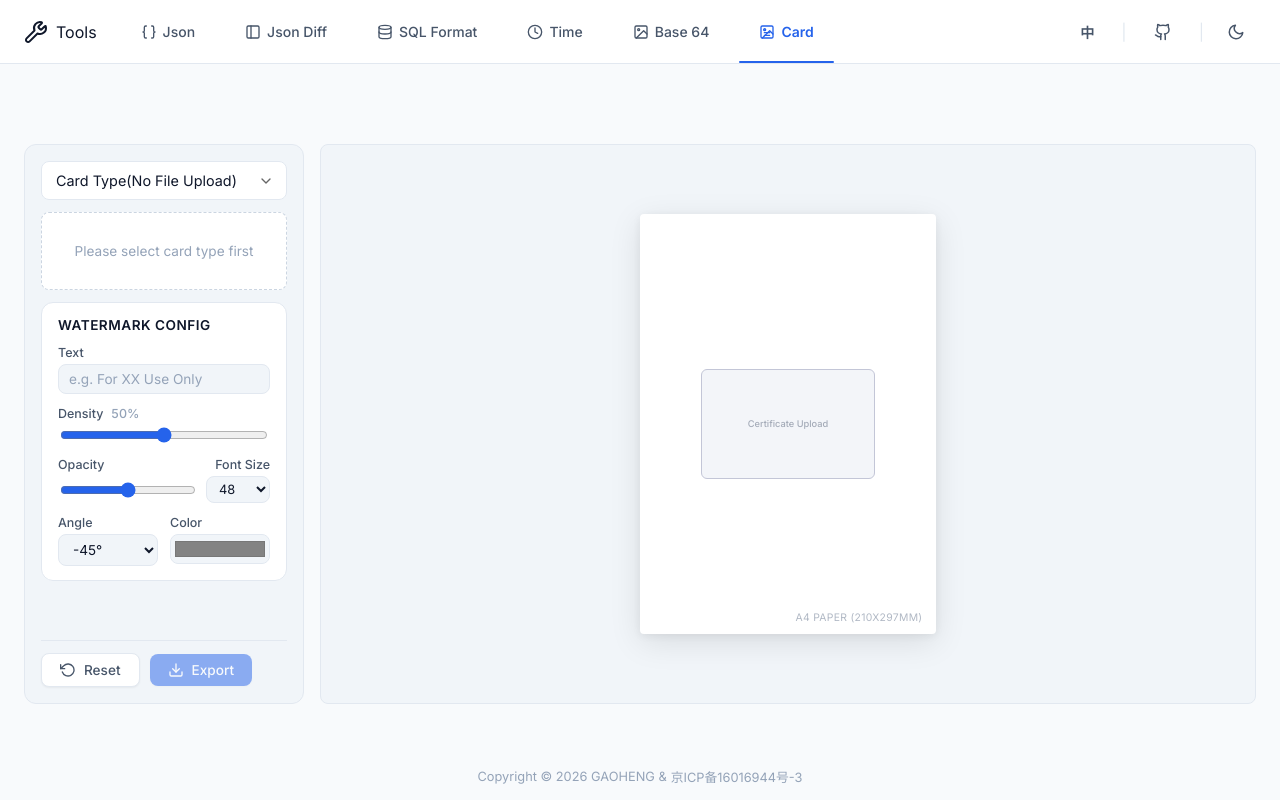
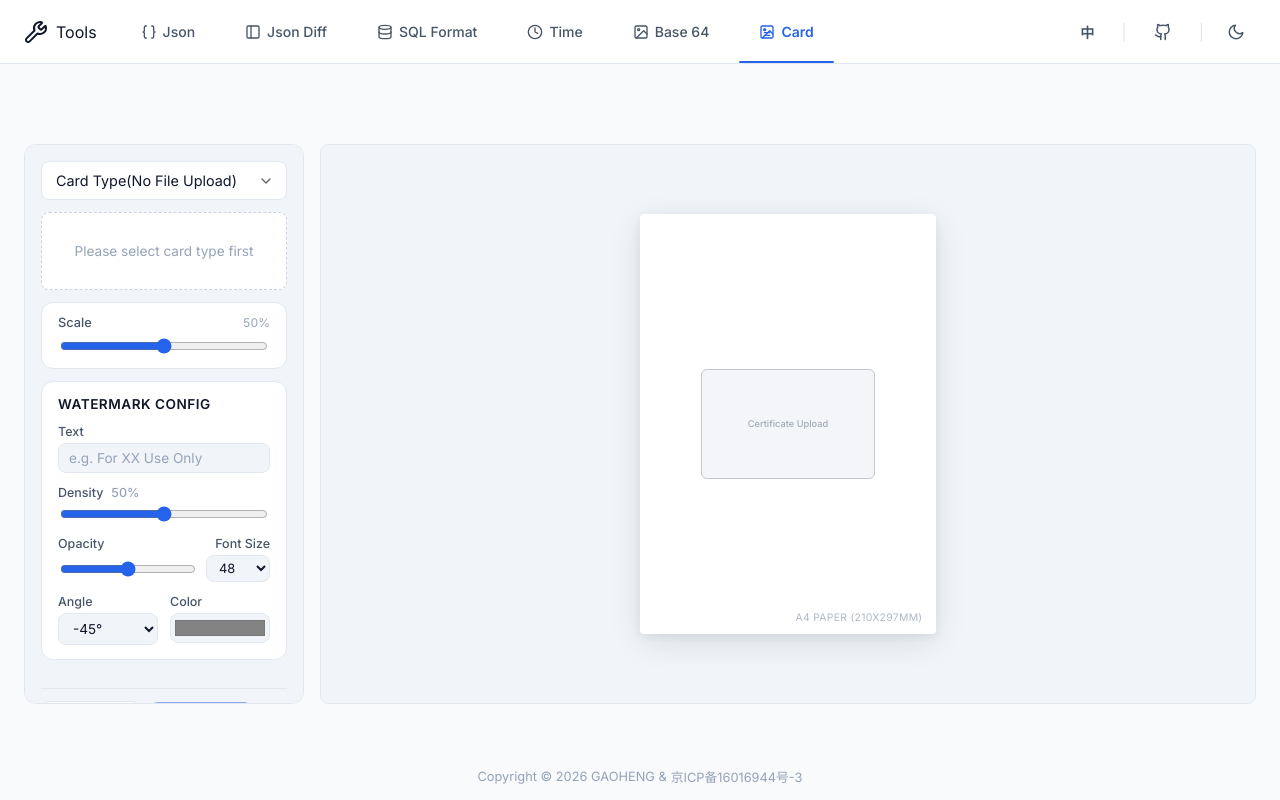
Before and after one commit to youmikuang/tool, a Vue app: page /card in a window 1280 px wide. Built offline with nearby package versions, Linux system fonts and the light colour scheme.

Commit message:
add scale for image

```diff
--- a/src/components/image/WatermarkPanel.vue
+++ b/src/components/image/WatermarkPanel.vue
@@ -89,6 +89,8 @@ const densityPercent = computed(() => Math.round(density.value * 100))
           />
         </div>
       </div>
+
+      <!-- Scale on A4 removed: moved to upload area below -->
 
       <!-- Opacity + Size row -->
       <div class="config-item">
--- a/src/i18n/index.ts
+++ b/src/i18n/index.ts
@@ -140,6 +140,7 @@ const messages = {
     color: 'Color',
     angle: 'Angle',
     density: 'Density',
+    scale: 'Scale',
     a4Paper: 'A4 PAPER (210X297MM)',
     watermarkConfig: 'Watermark Config',
     position_tile: 'Tile',
@@ -297,6 +298,7 @@ const messages = {
     color: '颜色',
     angle: '倾斜度',
     density: '密度',
+    scale: '缩放',
     a4Paper: 'A4 纸 (210X297MM)',
     watermarkConfig: '水印配置',
     position_tile: '平铺',
--- a/src/utils/imageUtils.ts
+++ b/src/utils/imageUtils.ts
@@ -351,31 +351,28 @@ export function cropImage(image: HTMLImageElement, config: CropConfig): Promise<
 // Core: Apply Watermark
 // ============================================================
 
-export async function applyWatermark(imageBlob: Blob, config: WatermarkConfig): Promise<Blob> {
-  const img = await blobToImage(imageBlob)
+// Render a transparent watermark overlay sized to (width × height).
+// The overlay only depends on the watermark config and canvas size — it is
+// independent of the underlying image, so it can be cached and reused when
+// only the image layout (e.g. zoom) changes.
+export async function createWatermarkOverlay(
+  width: number,
+  height: number,
+  config: WatermarkConfig,
+): Promise<HTMLCanvasElement> {
   const canvas = document.createElement('canvas')
-  canvas.width = img.naturalWidth
-  canvas.height = img.naturalHeight
+  canvas.width = width
+  canvas.height = height
   const ctx = canvas.getContext('2d')
 
   if (!ctx) {
     throw new Error('Canvas 2D context not available')
   }
 
-  // Draw original image
-  ctx.drawImage(img, 0, 0)
-
-  // If watermark text is empty, return original image
   if (!config.text.trim()) {
-    return new Promise((resolve, reject) => {
-      canvas.toBlob((blob) => {
-        if (blob) resolve(blob)
-        else reject(new Error('Failed to create blob'))
-      }, 'image/png')
-    })
+    return canvas
   }
 
-  // Setup watermark style
   ctx.globalAlpha = config.opacity
   ctx.fillStyle = config.color
   ctx.font = `${config.fontSize}px sans-serif`
@@ -387,7 +384,6 @@ export async function applyWatermark(imageBlob: Blob, config: WatermarkConfig):
   const padding = 20
   const angleRad = (config.angle * Math.PI) / 180
 
-  // Helper to draw rotated text at a point (use ctxCtx to satisfy TS null-narrowing in closure)
   const drawRotatedText = (cx: CanvasRenderingContext2D, x: number, y: number) => {
     cx.save()
     cx.translate(x, y)
@@ -407,17 +403,15 @@ export async function applyWatermark(imageBlob: Blob, config: WatermarkConfig):
       const factor = 1.5 + (1 - config.density) * 26.5
       const gapX = config.fontSize * factor
       const gapY = config.fontSize * factor
-      for (let y = gapY / 2; y < canvas.height; y += gapY) {
-        for (let x = gapX / 2; x < canvas.width; x += gapX) {
+      for (let y = gapY / 2; y < height; y += gapY) {
+        for (let x = gapX / 2; x < width; x += gapX) {
           drawRotatedText(ctx, x, y)
         }
       }
       break
     }
     case 'center': {
-      const cx = canvas.width / 2
-      const cy = canvas.height / 2
-      drawRotatedText(ctx, cx, cy)
+      drawRotatedText(ctx, width / 2, height / 2)
       break
     }
     case 'topLeft': {
@@ -425,21 +419,40 @@ export async function applyWatermark(imageBlob: Blob, config: WatermarkConfig):
       break
     }
     case 'topRight': {
-      drawRotatedText(ctx, canvas.width - textWidth / 2 - padding, padding + textHeight / 2)
+      drawRotatedText(ctx, width - textWidth / 2 - padding, padding + textHeight / 2)
       break
     }
     case 'bottomLeft': {
-      drawRotatedText(ctx, padding + textWidth / 2, canvas.height - textHeight / 2 - padding)
+      drawRotatedText(ctx, padding + textWidth / 2, height - textHeight / 2 - padding)
       break
     }
     case 'bottomRight': {
-      drawRotatedText(
-        ctx,
-        canvas.width - textWidth / 2 - padding,
-        canvas.height - textHeight / 2 - padding,
-      )
+      drawRotatedText(ctx, width - textWidth / 2 - padding, height - textHeight / 2 - padding)
       break
     }
+  }
+
+  return canvas
+}
+
+// Apply a watermark on top of an existing image blob (used for export).
+export async function applyWatermark(imageBlob: Blob, config: WatermarkConfig): Promise<Blob> {
+  const img = await blobToImage(imageBlob)
+  const canvas = document.createElement('canvas')
+  canvas.width = img.naturalWidth
+  canvas.height = img.naturalHeight
+  const ctx = canvas.getContext('2d')
+
+  if (!ctx) {
+    throw new Error('Canvas 2D context not available')
+  }
+
+  // Draw original image
+  ctx.drawImage(img, 0, 0)
+
+  if (config.text.trim()) {
+    const overlay = await createWatermarkOverlay(canvas.width, canvas.height, config)
+    ctx.drawImage(overlay, 0, 0)
   }
 
   return new Promise((resolve, reject) => {
@@ -512,7 +525,19 @@ const MAX_UPSCALE = 2
 // Compose one or more image blobs onto a fixed A4 canvas (white background).
 // For double-sided, front is placed in the upper half, back in the lower half.
 // Images are scaled down to fit when needed, but never scaled up.
-export async function composeOnA4(images: Blob[], isDoubleSided: boolean): Promise<Blob> {
+// `imageScale` (0..1) shrinks/enlarges the rendered image's footprint on the
+// A4 sheet relative to the default (0.5 ≈ default sizing).
+// Compose one or more image blobs onto a fixed A4 canvas (white background)
+// and return the raw canvas. Returning the canvas lets callers (e.g. the live
+// preview) draw additional layers (watermark overlay) without an extra
+// encode→decode round-trip on the huge 2480×3508 bitmap.
+export async function composeOnA4Canvas(
+  images: Blob[],
+  isDoubleSided: boolean,
+  imageScale = 0.5,
+): Promise<HTMLCanvasElement> {
+  // Keep imageScale within a sane range (10%..150% of default footprint).
+  const s = Math.max(0.1, Math.min(1.5, imageScale))
   const canvas = document.createElement('canvas')
   canvas.width = A4_WIDTH
   canvas.height = A4_HEIGHT
@@ -531,12 +556,7 @@ export async function composeOnA4(images: Blob[], isDoubleSided: boolean): Promi
   ctx.fillRect(0, 0, A4_WIDTH, A4_HEIGHT)
 
   if (images.length === 0) {
-    return new Promise((resolve, reject) => {
-      canvas.toBlob((blob) => {
-        if (blob) resolve(blob)
-        else reject(new Error('Failed to create blob'))
-      }, 'image/png')
-    })
+    return canvas
   }
 
   const loadedImages = await Promise.all(images.map((b) => blobToImage(b)))
@@ -545,8 +565,9 @@ export async function composeOnA4(images: Blob[], isDoubleSided: boolean): Promi
     // Double-sided: front in upper half, back in lower half
     const halfH = A4_HEIGHT / 2
     // Larger target area so the cards appear bigger on the A4 sheet.
-    const cardTargetW = A4_WIDTH
-    const cardTargetH = halfH
+    // `s` scales the footprint on the A4 sheet per the slider.
+    const cardTargetW = A4_WIDTH * s
+    const cardTargetH = halfH * s
 
     // Helper: scale that FILLS the target area (may be > 1 for low-res sources),
     // but capped at MAX_UPSCALE so a tiny source is not stretched absurdly.
@@ -577,8 +598,8 @@ export async function composeOnA4(images: Blob[], isDoubleSided: boolean): Promi
     // For low-res sources, allow upscaling to FILL the target area (capped at
     // MAX_UPSCALE) so they don't look tiny; for high-res sources only downscale.
     const img = loadedImages[0]!
-    const targetW = A4_WIDTH * 0.9
-    const targetH = A4_HEIGHT * 0.8
+    const targetW = A4_WIDTH * 0.9 * s
+    const targetH = A4_HEIGHT * 0.8 * s
     const scale = Math.min(
       targetW / img.naturalWidth,
       targetH / img.naturalHeight,
@@ -589,6 +610,15 @@ export async function composeOnA4(images: Blob[], isDoubleSided: boolean): Promi
     ctx.drawImage(img, (A4_WIDTH - w) / 2, (A4_HEIGHT - h) / 2, w, h)
   }
 
+  return canvas
+}
+
+export async function composeOnA4(
+  images: Blob[],
+  isDoubleSided: boolean,
+  imageScale = 0.5,
+): Promise<Blob> {
+  const canvas = await composeOnA4Canvas(images, isDoubleSided, imageScale)
   return new Promise((resolve, reject) => {
     canvas.toBlob((blob) => {
       if (blob) resolve(blob)
--- a/src/views/ImageTool.vue
+++ b/src/views/ImageTool.vue
@@ -27,6 +27,8 @@ const { t, locale } = useI18n()
 const selectedCardTypeId = ref<string | null>(null)
 const slots = ref<ImageSlot[]>([])
 const watermark = ref<WatermarkConfig>(createDefaultWatermarkConfig())
+const imageScale = ref(0.5) // 0..1, controls rendered image size on the A4 sheet
+const scalePercent = computed(() => Math.round(imageScale.value * 100))
 const isCropping = ref(false)
 const croppingSlotIndex = ref(-1)
 const cropImageDataUrl = ref('')
@@ -210,7 +212,7 @@ async function handleExport() {
 
   try {
     const blobs = activeSlots.map((s) => s.croppedBlob!)
-    const a4Blob = await composeOnA4(blobs, isDoubleSided.value)
+    const a4Blob = await composeOnA4(blobs, isDoubleSided.value, imageScale.value)
     const watermarked = await applyWatermark(a4Blob, watermark.value)
     const timestamp = new Date().toISOString().slice(0, 10)
     const cardType = currentCardType.value
@@ -278,6 +280,26 @@ onUnmounted(() => {
             </div>
           </section>
 
+          <!-- Image scale on A4 (placed under upload area) -->
+          <section class="section scale-section">
+            <div class="config-item">
+              <div class="slider-row">
+                <label class="config-label">{{ $t('scale') }}</label>
+                <span class="config-val">{{ scalePercent }}%</span>
+              </div>
+              <div class="slider-row">
+                <input
+                  type="range"
+                  class="slider"
+                  min="0"
+                  max="100"
+                  :value="scalePercent"
+                  @input="imageScale = Number(($event.target as HTMLInputElement).value) / 100"
+                />
+              </div>
+            </div>
+          </section>
+
           <!-- Watermark Panel -->
           <section class="section">
             <WatermarkPanel v-model="watermark" />
@@ -297,7 +319,12 @@ onUnmounted(() => {
 
         <!-- Right Column: Preview -->
         <div class="right-col">
-          <PreviewArea :slots="slots" :watermark="watermark" :is-double-sided="isDoubleSided" />
+          <PreviewArea
+            :slots="slots"
+            :watermark="watermark"
+            :is-double-sided="isDoubleSided"
+            :image-scale="imageScale"
+          />
         </div>
       </div>
     </template>
@@ -373,6 +400,45 @@ onUnmounted(() => {
   width: 100%;
 }
 
+.scale-section {
+  width: 100%;
+  background: var(--bg-primary);
+  border: 1px solid var(--border-color);
+  border-radius: var(--radius-lg);
+  padding: 12px 16px;
+}
+
+.config-item {
+  display: flex;
+  flex-direction: column;
+  gap: 6px;
+}
+
+.slider-row {
+  display: flex;
+  align-items: center;
+  justify-content: space-between;
+  gap: 8px;
+}
+
+.config-label {
+  font-size: 0.8rem;
+  font-weight: 500;
+  color: var(--text-secondary);
+}
+
+.config-val {
+  font-size: 0.75rem;
+  color: var(--text-muted);
+  font-variant-numeric: tabular-nums;
+}
+
+.slider {
+  width: 100%;
+  accent-color: var(--accent-color, #3b82f6);
+  cursor: pointer;
+}
+
 .upload-hint {
   display: flex;
   align-items: center;
```
Also changed, not shown: src/components/image/PreviewArea.vue (+49 -6 lines).
